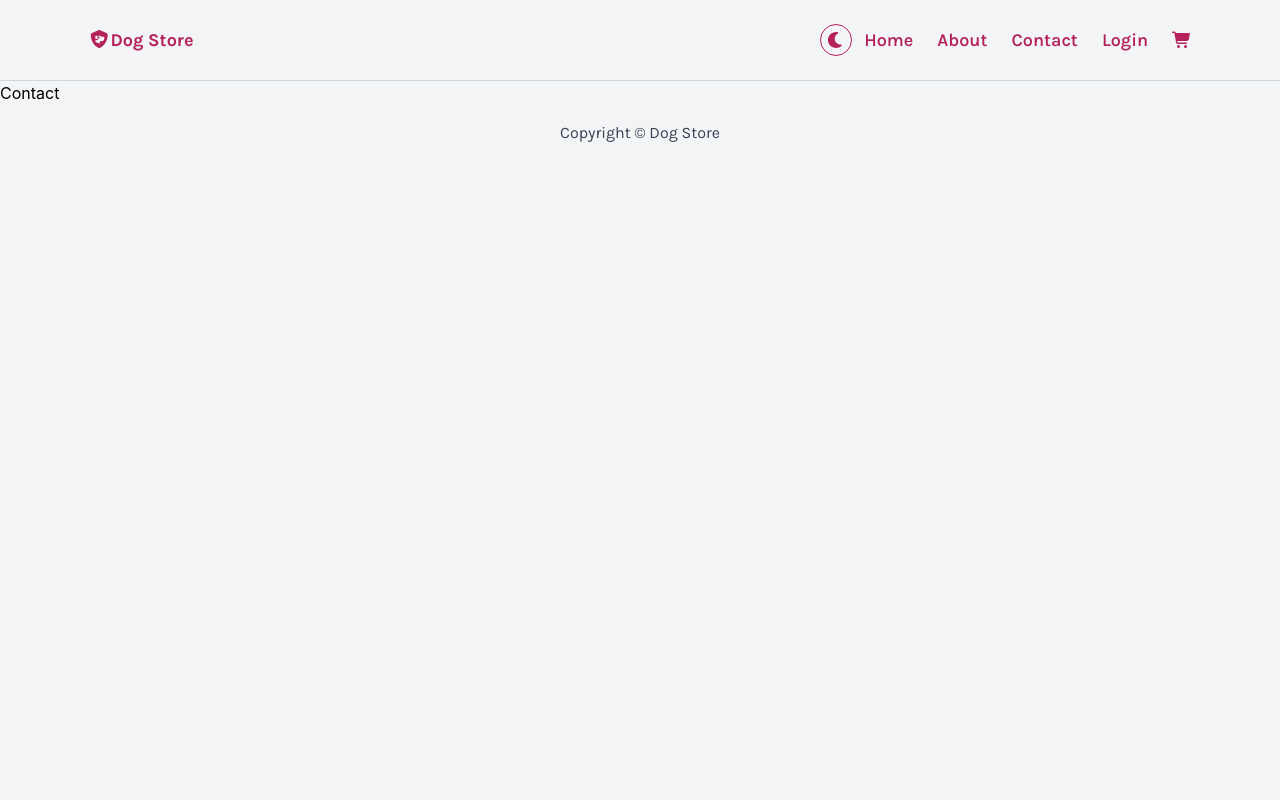
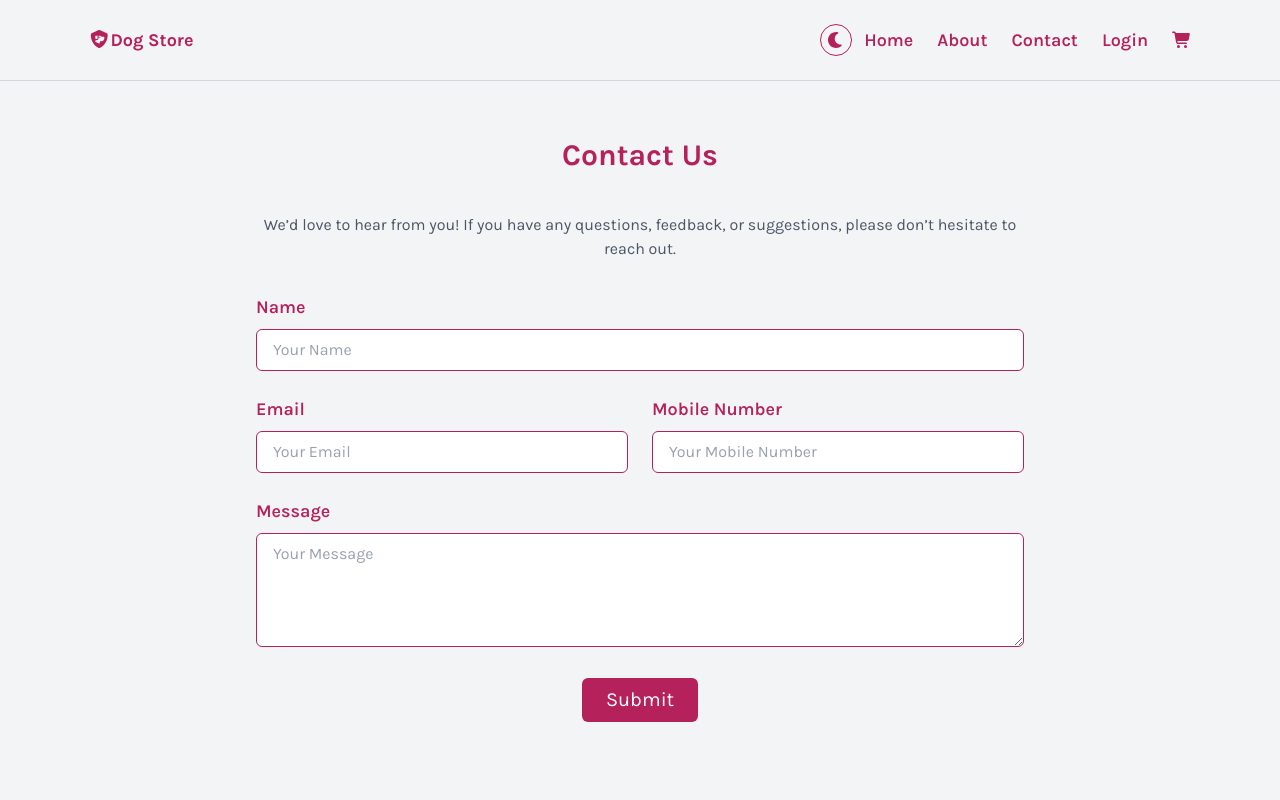
Before and after one commit to ThePaladinDev/mystore-ui, a React (Vite) app: page /contact in a window 1280 px wide. Shown: the top 800 px of the page. Built offline with nearby package versions, Linux system fonts and the light colour scheme; no server answers.

Commit message:
Implement login, and contact components

```diff
--- a/src/App.jsx
+++ b/src/App.jsx
@@ -1,6 +1,5 @@
 import Header from './components/Header';
 import Footer from './components/Footer';
-import Home from './components/Home';
 import { Outlet, useNavigation } from 'react-router';
 
 function App() {
--- a/src/components/Contact.jsx
+++ b/src/components/Contact.jsx
@@ -1,5 +1,158 @@
+import {
+  Form,
+  redirect,
+  useActionData,
+  useNavigation,
+  useSubmit,
+} from 'react-router';
+import PageTitle from './PageTitle';
+import { useEffect, useRef } from 'react';
+
+export const action = async ({ request, params }) => {
+  const data = await request.formData();
+
+  const contactData = {
+    name: data.get('name'),
+    email: data.get('email'),
+    mobileNumber: data.get('mobileNumber'),
+    message: data.get('message'),
+  };
+
+  try {
+    await apiClient.post('/contacts', contactData);
+    return { success: true };
+    // return redirect('/home');
+  } catch (err) {
+    throw new Response(
+      err.message || 'Failed to submit your message. Please try again.',
+      { status: err.status || 500 },
+    );
+  }
+};
+
 const Contact = () => {
-  return <div>Contact</div>;
+  const actionData = useActionData();
+  const formRef = useRef(null);
+  const navigation = useNavigation();
+  const submit = useSubmit();
+  const isSubmitting = navigation.state === 'submitting';
+
+  useEffect(() => {
+    if (actionData?.success) {
+      formRef.current?.reset();
+    }
+  }, [actionData]);
+
+  const handleSubmit = (event) => {
+    event.preventDefault();
+    const formData = new FormData(formRef.current);
+    submit(formData, { method: 'post' });
+  };
+
+  const labelStyle =
+    'block text-lg font-semibold text-primary dark:text-light mb-2';
+  const textFieldStyle =
+    'w-full px-4 py-2 text-base border rounded-md transition border-primary dark:border-light focus:ring focus:ring-dark dark:focus:ring-lighter focus:outline-none text-gray-800 dark:text-lighter bg-white dark:bg-gray-600 placeholder-gray-400 dark:placeholder-gray-300';
+
+  return (
+    <div className="max-w-[1152px] min-h-[852px] mx-auto px-6 py-8 font-primary bg-normalbg dark:bg-darkbg">
+      {/* Page Title */}
+      <PageTitle title="Contact Us" />
+      {/* Contact Info */}
+      <p className="max-w-[768px] mx-auto mt-8 text-gray-600 dark:text-lighter mb-8 text-center">
+        We’d love to hear from you! If you have any questions, feedback, or
+        suggestions, please don’t hesitate to reach out.
+      </p>
+
+      {/* Contact Form */}
+      <Form
+        method="POST"
+        ref={formRef}
+        onSubmit={handleSubmit}
+        className="space-y-6 max-w-[768px] mx-auto"
+      >
+        {/* Name Field */}
+        <div>
+          <label htmlFor="name" className={labelStyle}>
+            Name
+          </label>
+          <input
+            id="name"
+            name="name"
+            type="text"
+            placeholder="Your Name"
+            className={textFieldStyle}
+            required
+            minLength={5}
+            maxLength={30}
+          />
+        </div>
+
+        {/* Email and mobile Row */}
+        <div className="grid grid-cols-1 sm:grid-cols-2 gap-6">
+          {/* Email Field */}
+          <div>
+            <label htmlFor="email" className={labelStyle}>
+              Email
+            </label>
+            <input
+              id="email"
+              name="email"
+              type="email"
+              placeholder="Your Email"
+              className={textFieldStyle}
+              required
+            />
+          </div>
+
+          {/* Mobile Field */}
+          <div>
+            <label htmlFor="mobileNumber" className={labelStyle}>
+              Mobile Number
+            </label>
+            <input
+              id="mobileNumber"
+              name="mobileNumber"
+              type="tel"
+              required
+              pattern="^\d{10}$"
+              title="Mobile number must be exactly 10 digits"
+              placeholder="Your Mobile Number"
+              className={textFieldStyle}
+            />
+          </div>
+        </div>
+
+        {/* Message Field */}
+        <div>
+          <label htmlFor="message" className={labelStyle}>
+            Message
+          </label>
+          <textarea
+            id="message"
+            name="message"
+            rows="4"
+            placeholder="Your Message"
+            className={textFieldStyle}
+            required
+            minLength={5}
+            maxLength={500}
+          ></textarea>
+        </div>
+
+        {/* Submit Button */}
+        <div className="text-center">
+          <button
+            type="submit"
+            disabled={isSubmitting}
+            className="px-6 py-2 text-white dark:text-black text-xl rounded-md transition duration-200 bg-primary dark:bg-light hover:bg-dark dark:hover:bg-lighter"
+          >
+            {isSubmitting ? 'Submitting...' : 'Submit'}
+          </button>
+        </div>
+      </Form>
+    </div>
+  );
 };
 
 export default Contact;
--- a/src/components/Login.jsx
+++ b/src/components/Login.jsx
@@ -1,5 +1,75 @@
+import { Link } from 'react-router';
+import PageTitle from './PageTitle';
+
 const Login = () => {
-  return <div>Login</div>;
+  const labelStyle =
+    'block text-lg font-semibold text-primary dark:text-light mb-2';
+  const textFieldStyle =
+    'w-full px-4 py-2 text-base border rounded-md transition border-primary dark:border-light focus:ring focus:ring-dark dark:focus:ring-lighter focus:outline-none text-gray-800 dark:text-lighter bg-white dark:bg-gray-600 placeholder-gray-400 dark:placeholder-gray-300';
+
+  return (
+    <div className="min-h-[852px] flex items-center justify-center font-primary dark:bg-darkbg">
+      <div className="bg-white dark:bg-gray-700 shadow-md rounded-lg max-w-md w-full px-8 py-6">
+        {/* Title */}
+        <PageTitle title="Login" />
+        {/* Form */}
+        <form className="space-y-6">
+          {/* Email Field */}
+          <div>
+            <label htmlFor="username" className={labelStyle}>
+              Username
+            </label>
+            <input
+              id="username"
+              type="text"
+              name="username"
+              placeholder="Enter Username"
+              required
+              className={textFieldStyle}
+            />
+          </div>
+
+          {/* Password Field */}
+          <div>
+            <label htmlFor="password" className={labelStyle}>
+              Password
+            </label>
+            <input
+              id="password"
+              type="password"
+              name="password"
+              placeholder="Enter Password"
+              required
+              minLength={8}
+              maxLength={20}
+              className={textFieldStyle}
+            />
+          </div>
+
+          {/* Submit Button */}
+          <div>
+            <button
+              type="submit"
+              className="w-full px-6 py-2 text-white dark:text-black text-xl rounded-md transition duration-200 bg-primary dark:bg-light hover:bg-dark dark:hover:bg-lighter"
+            >
+              Login
+            </button>
+          </div>
+        </form>
+
+        {/* Register Link */}
+        <p className="text-center text-gray-600 dark:text-gray-400 mt-4">
+          Don't have an account?{' '}
+          <Link
+            to="/register"
+            className="text-primary dark:text-light hover:text-dark dark:hover:text-primary transition duration-200"
+          >
+            Register Here
+          </Link>
+        </p>
+      </div>
+    </div>
+  );
 };
 
 export default Login;
--- a/src/main.jsx
+++ b/src/main.jsx
@@ -16,6 +16,7 @@ import Login from './components/Login.jsx';
 import Cart from './components/Cart.jsx';
 import ProductDetail from './components/ProductDetail.jsx';
 import { loader as productsLoader } from './components/Home.jsx';
+import { action as contactAction } from './components/Contact.jsx';
 
 const routeDefinitions = createRoutesFromElements(
   <Route
@@ -27,7 +28,7 @@ const routeDefinitions = createRoutesFromElements(
     <Route index element={<Home />} loader={productsLoader} />
     <Route path="/home" element={<Home />} loader={productsLoader} />
     <Route path="/about" element={<About />} />
-    <Route path="/contact" element={<Contact />} />
+    <Route path="/contact" element={<Contact />} action={contactAction} />
     <Route path="/login" element={<Login />} />
     <Route path="/cart" element={<Cart />} />
     <Route path="/products/:productId" element={<ProductDetail />} />
```
